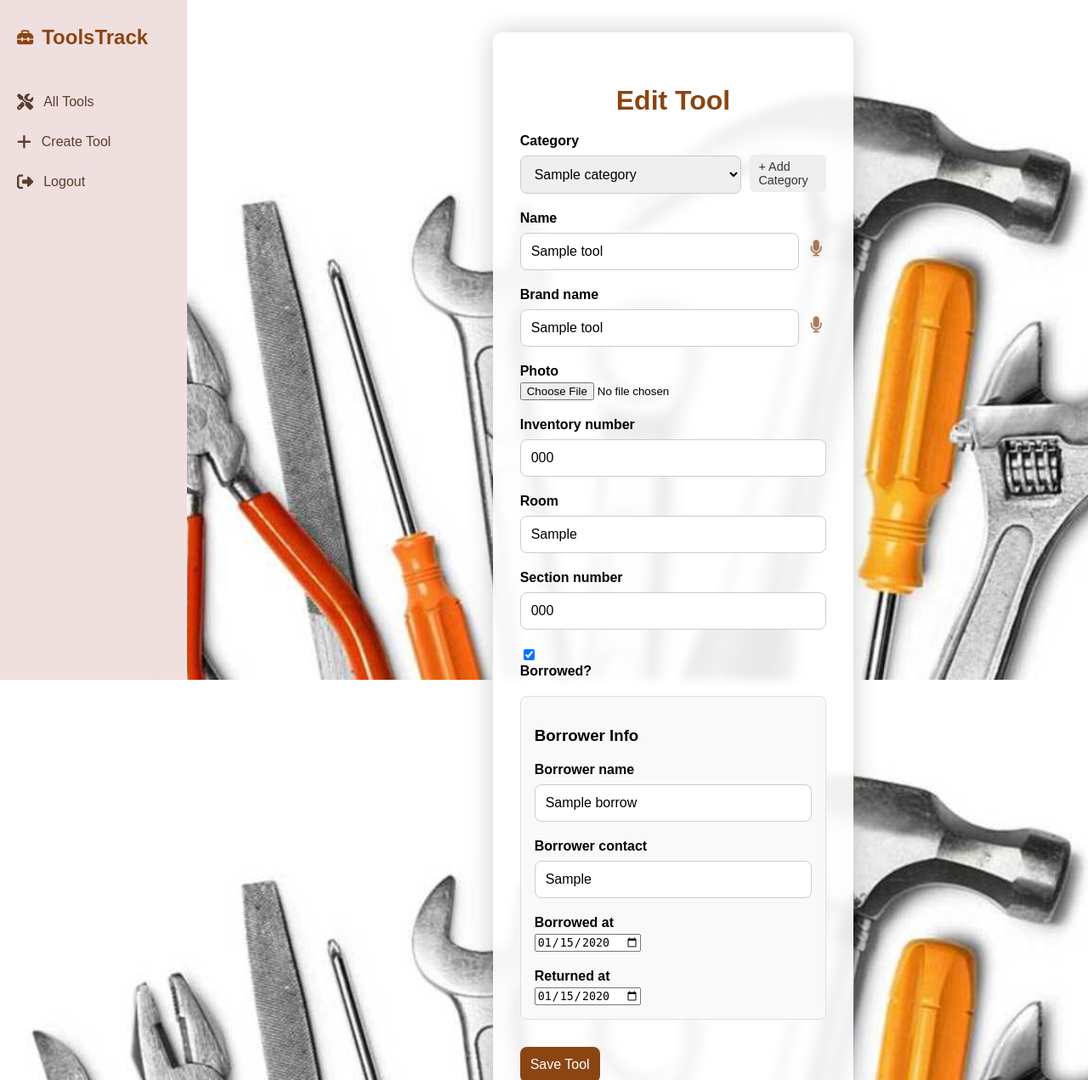
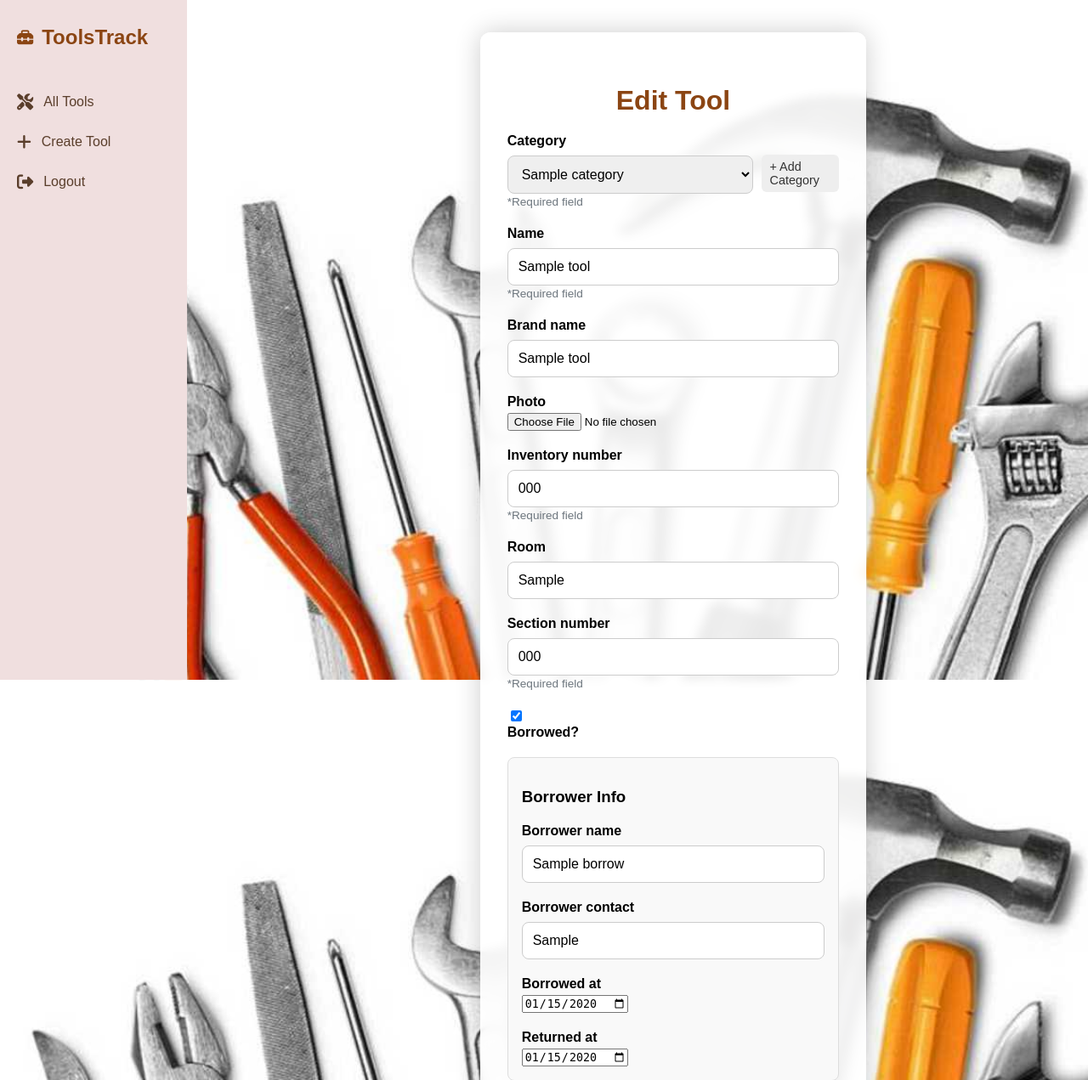
Before and after one commit to StelaChr/ToolsTrack, a Django app: page /tools/1/edit/ in a window 1280 px wide. Shown: the top 1271 px of the page at 85% size. Run offline with Django 5.2, Linux system fonts and the light colour scheme; a user stored in the database is signed in; tables that the repository leaves empty hold one stand-in row (values such as "Sample post"); parts of the project's set-up code (start-up, migrations or seed data) failed here and were passed over.

Commit message:
changes in edit and detail templates

```diff
--- a/templates/category-tools.html
+++ b/templates/category-tools.html
@@ -17,7 +17,7 @@
                 <img src="{% static 'images/0-1566_tool-png-transparent-image-tools-black-and-white.png' %}" alt="No image available">
             {% endif %}
             <h3>{{ tool.name }}</h3>
-            <p><strong>Tracking #:</strong> {{ tool.tracking_number }}</p>
+            <p><strong>Tracking #:</strong> {{ tool.inventory_number }}</p>
             <a href="{% url 'tool-detail' tool.id %}" class="btn">Details</a>
         </div>
     {% endfor %}
--- a/templates/edit-tool.html
+++ b/templates/edit-tool.html
@@ -28,10 +28,13 @@
       {% if field.name == 'category' %}
         <div class="form-group">
           <label for="{{ field.id_for_label }}">{{ field.label }}</label>
-          <div style="display: flex; align-items: center; gap: 10px;">
-            {{ field }}
-            <a href="{% url 'create-category' %}" class="add-category-link">+ Add Category</a>
-          </div>
+          <div class="category-select-wrapper">
+              {{ field }}
+              <a href="{% url 'create-category' %}" class="add-category-link">+ Add Category</a>
+            </div>
+            {% if field.field.required %}
+              <small class="form-text text-muted">*Required field</small>
+            {% endif %}
           {% if field.errors %}
             <p class="error">{{ field.errors }}</p>
           {% endif %}
@@ -40,20 +43,10 @@
       {% elif field.name != 'is_borrowed' %}
         <div class="form-group">
           <label for="{{ field.id_for_label }}">{{ field.label }}</label>
-          <div class="input-voice-wrapper">
-            {{ field }}
-            {% if field.name in mic_fields %}
-              <button type="button"
-                      class="voice-btn"
-                      onmousedown="startDictation('{{ field.id_for_label }}')"
-                      onmouseup="stopDictation()"
-                      ontouchstart="startDictation('{{ field.id_for_label }}')"
-                      ontouchend="stopDictation()"
-                      title="Press and hold to speak">
-                <i class="fa-solid fa-microphone mic-icon"></i>
-              </button>
+          {{ field }}
+          {% if field.field.required %}
+              <small class="form-text text-muted">*Required field</small>
             {% endif %}
-          </div>
           {% if field.errors %}
             <p class="error">{{ field.errors }}</p>
           {% endif %}
--- a/templates/tool-detail.html
+++ b/templates/tool-detail.html
@@ -22,7 +22,7 @@
       <p><strong>Brand:</strong> {{ tool.brand_name }}</p>
       <p><strong>Inventory Number:</strong> {{ tool.inventory_number }}</p>
       <p><strong>Room:</strong> {{ tool.room }}</p>
-      <p><strong>Section number:</strong> {{ tool.section }}</p>
+      <p><strong>Section number:</strong> {{ tool.section_number }}</p>
       <p><strong>Is Borrowed:</strong> {{ tool.is_borrowed|yesno:"Yes,No" }}</p>
     </div>
 
```
